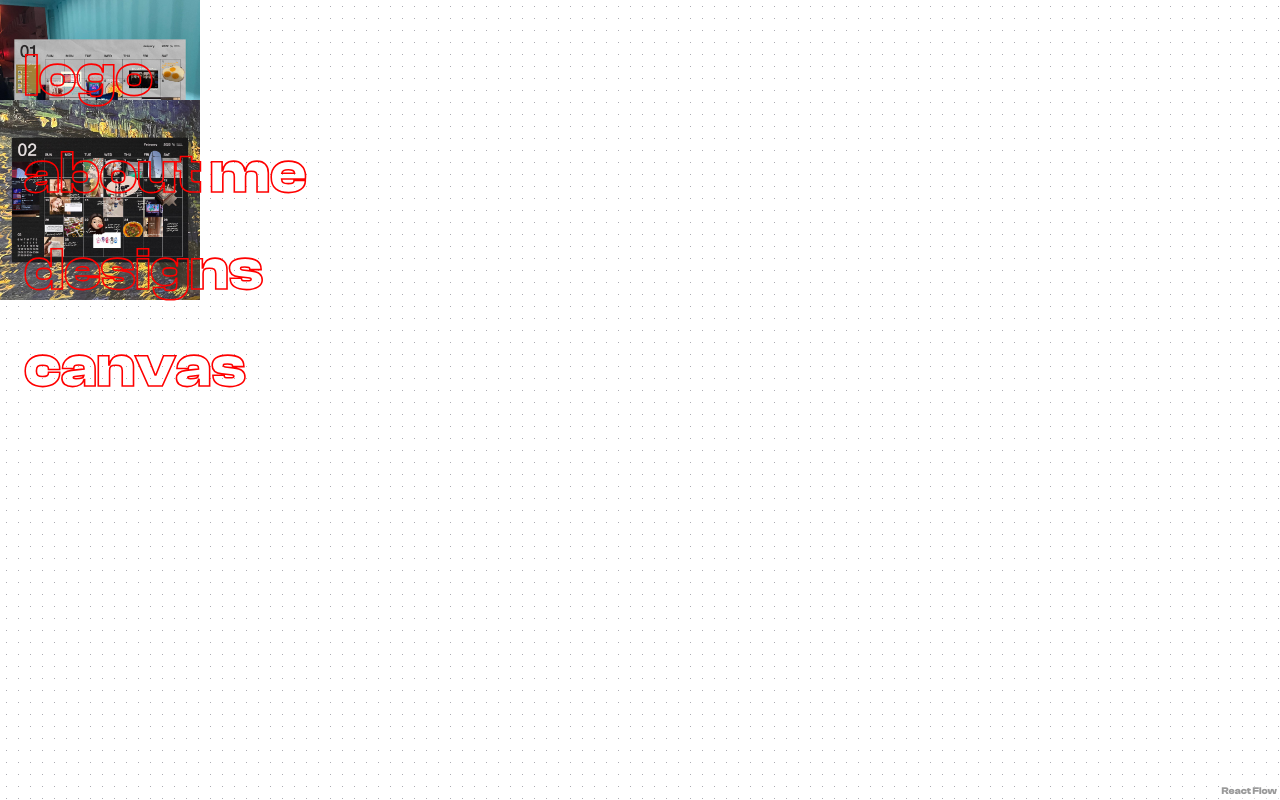
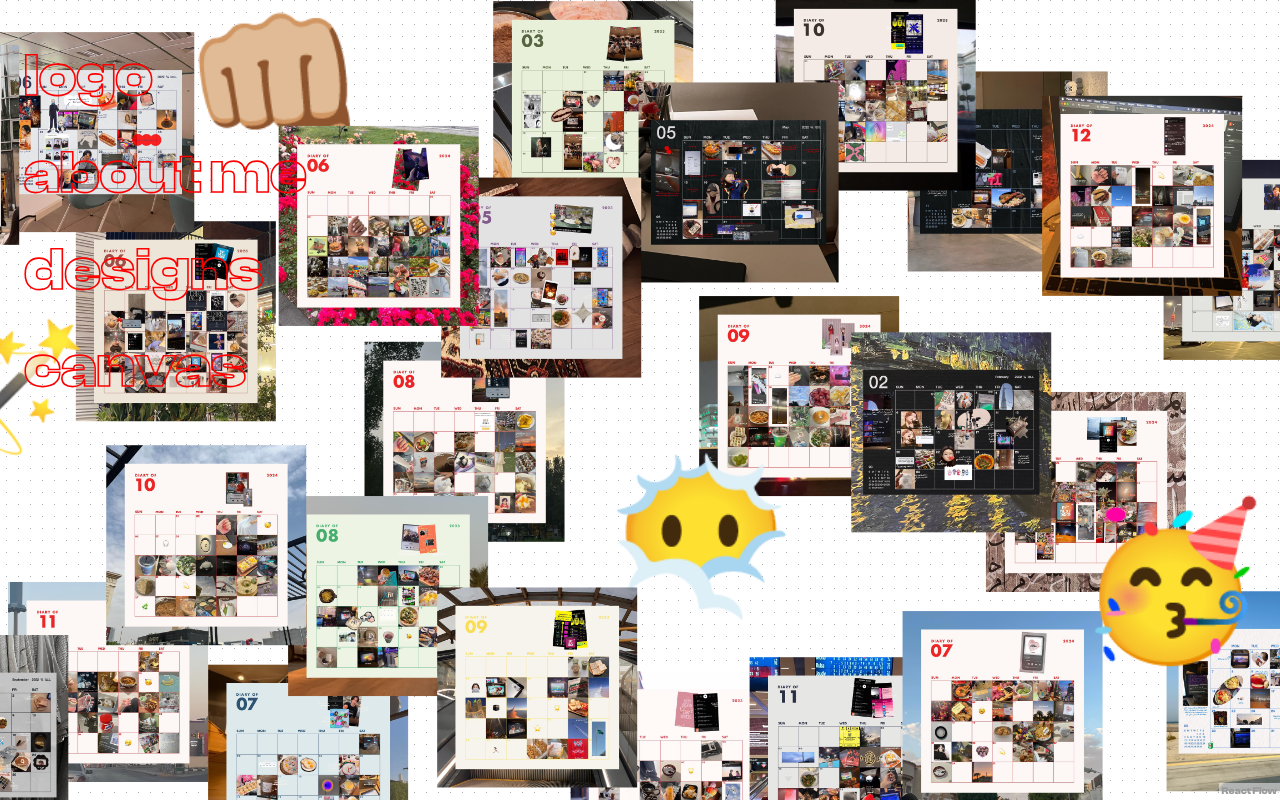
Before and after one commit to Ruba494/red-cube-factory, a React (Vite) app: page / in a window 1280 px wide. Both pictures are taken after a click on the item "canvas". Built offline with nearby package versions, Linux system fonts and the light colour scheme.

Commit message:
feat: set flow force layout

```diff
--- a/package.json
+++ b/package.json
@@ -12,6 +12,7 @@
   "dependencies": {
     "@gsap/react": "^2.1.1",
     "@xyflow/react": "^12.4.2",
+    "d3-force": "^3.0.0",
     "gsap": "^3.12.5",
     "lodash": "^4.17.21",
     "motion": "^11.15.0",
@@ -23,6 +24,8 @@
   },
   "devDependencies": {
     "@eslint/js": "^9.17.0",
+    "@types/d3-force": "^3.0.10",
+    "@types/lodash": "^4.17.15",
     "@types/react": "^18.3.18",
     "@types/react-dom": "^18.3.5",
     "@vitejs/plugin-react": "^4.3.4",
--- /dev/null
+++ b/src/components/canvasComponents/emojiNode.tsx
@@ -0,0 +1,14 @@
+import {motion} from "motion/react";
+
+export const EmojiNode = ({ data }) => {
+    return (
+        <div className="text-updater-node">
+            <motion.div
+                whileTap={{ scale: 0.9 }}
+                style={{ width: '200px', height: 'auto', fontSize:'150px'}}
+            >
+                {data?.emoji}
+            </motion.div>
+        </div>
+    );
+}
--- a/src/components/canvasComponents/imageNode.tsx
+++ b/src/components/canvasComponents/imageNode.tsx
@@ -1,21 +1,15 @@
-import { useCallback } from 'react';
 import {motion} from "motion/react";
 
-export const ImageNode = ({ data, isConnectable }) => {
-    const onChange = useCallback((evt) => {
-        console.log(evt.target.value);
-    }, []);
-    const {imageSrc}=data
+export const ImageNode = ({ data }) => {
     return (
         <div className="text-updater-node">
-
             <motion.div
-                // whileHover={{
-                //     scale: 1.1,
-                //     transition: { duration: 0.5 },
-                // }}
-                // whileTap={{ scale: 0.9 }}
-                className={'image'}><img src={imageSrc} alt="Image"  style={{ width: '200px', height: 'auto' }} /></motion.div>
+                whileHover={{
+                    scale: 1.3,
+                    transition: { duration: 1 },
+                }}
+                whileTap={{ scale: 0.9 }}
+                className={'image'}><img src={data?.imageSrc} alt="Image"  style={{ width: '200px', height: 'auto' }} /></motion.div>
         </div>
     );
 }
--- a/src/pages/aboutMe.tsx
+++ b/src/pages/aboutMe.tsx
@@ -1,5 +1,5 @@
 import { motion } from "motion/react"
-import RubaImage from "../assets/images/ruba.png"
+import RubaImage from "../../public/ruba.png"
 
 const floatVariants = {
     animate: {
--- a/src/pages/canvas.tsx
+++ b/src/pages/canvas.tsx
@@ -1,15 +1,55 @@
-import {Background, ReactFlow} from '@xyflow/react';
+import {
+  Background,
+  ReactFlow,
+  ReactFlowProvider, useEdgesState,
+  useNodesState,
+} from '@xyflow/react';
 import '@xyflow/react/dist/style.css';
 import {initialEdges, initialNodes} from "./constants.ts";
 import {ImageNode} from "../components/canvasComponents/imageNode.tsx";
+import { useEffect } from "react";
+import {useLayoutedElements} from "../utils/useLayoutedElements.ts";
+import {EmojiNode} from "../components/canvasComponents/emojiNode.tsx";
 
-const nodeTypes = { ImageNode: ImageNode };
+const nodeTypes = {
+  ImageNode: ImageNode,
+  EmojiNode:EmojiNode
+};
+export const Canvas = () => {
+  return <ReactFlowProvider>
+    <div style={{ width: '100vw', height: '100vh' }}>
+      <Flow/>
+    </div>
+  </ReactFlowProvider>
 
-export const Canvas = () => {
+}
 
-  return <div style={{ width: '100vw', height: '100vh' }}>
-    <ReactFlow nodes={initialNodes} edges={initialEdges} nodeTypes={nodeTypes} >
-      <Background variant="dots" gap={12} size={1} />
-    </ReactFlow>
-  </div>
+
+
+const Flow = () => {
+  const [nodes, , onNodesChange] = useNodesState(initialNodes);
+  const [edges, , onEdgesChange] = useEdgesState(initialEdges);
+  const [initialized, { toggle, isRunning }, dragEvents] =
+      useLayoutedElements();
+
+  useEffect(() => {
+    if(initialized&& !isRunning()) {
+      toggle()
+    }else {
+      console.log(nodes)
+    }
+  }, [initialized]);
+
+  return   <ReactFlow nodes={nodes??[]} edges={edges} nodeTypes={nodeTypes}
+                      onNodesChange={onNodesChange}
+                      onEdgesChange={onEdgesChange}
+                      onNodeDragStart={dragEvents.start}
+                      onNodeDrag={dragEvents.drag}
+                      onNodeDragStop={dragEvents.stop}
+                      fitView={true}
+                      zoomOnScroll
+                      zoomOnPinch
+                      panOnDrag>
+    <Background variant="dots" gap={12} size={1} />
+  </ReactFlow>
 }
--- a/src/pages/constants.ts
+++ b/src/pages/constants.ts
@@ -1,5 +1,6 @@
 import {IImageInfo} from "../components/imageCard.tsx";
 import {Quote} from "../components/GalleryComponents/quote.tsx";
+import * as _ from 'lodash';
 
 
 export const COMPONENTS: IImageInfo[] = [
@@ -81,7 +82,8 @@ export const IMAGES: IImageInfo[] = [
         type: 'image',
         imageSrc: "/posts/202206.jpg"
 
-    }, {
+    },
+    {
         type: 'image',
         imageSrc: "/posts/202207.jpg"
 
@@ -204,28 +206,48 @@ export const IMAGES: IImageInfo[] = [
         type: 'image',
         imageSrc: "/posts/202412.jpg"
     },
-    ...COMPONENTS
+    {
+        type: 'image',
+        imageSrc: "/ruba.png"
+    },
+
 ]
 
+let maxX=1000
+let size=200
 
 
-
-export const initialNodes = [
-    {
-        id: '1',
-        position: { x: 0, y: 0 },
+const IMAGES_NODES=IMAGES.map((image,index)=>{
+    return {
+        id: `image${index}`,
+        position: {
+            x: 0,
+            y: 0,
+        },
         type:'ImageNode',
         data: {
-        imageSrc: "/posts/202201.jpg",
-        label: '1' }
-    },
-    {
-        id: '2',
-        position: { x: 0, y: 100 },
-        type:'ImageNode',
+            imageSrc: image.imageSrc,
+        }
+    }
+})
+
+const EMOJI_NODES=['🥳','👊🏼','🪄','😶‍🌫️','🐮'].map((emoji,index)=>{
+    return {
+        id: `emoji${index}`,
+        position: {
+            x: 0,
+            y: 0,
+        },
+        type:'EmojiNode',
         data: {
-        imageSrc: "/posts/202202.jpg",
-            label: '2',
-        } },
-];
+            emoji:emoji
+        }
+    }
+})
+
+const NODES= _.shuffle([
+    ..._.shuffle(IMAGES_NODES),
+    ..._.shuffle(EMOJI_NODES),
+])
+export const initialNodes = [...NODES];
 export const initialEdges = [];
--- /dev/null
+++ b/src/utils/useLayoutedElements.ts
@@ -0,0 +1,113 @@
+import { useNodesInitialized, useReactFlow, } from "@xyflow/react";
+import { useMemo, useRef} from "react";
+import { forceCollide, forceLink, forceManyBody, forceSimulation, forceX, forceY } from "d3-force";
+
+const simulation = forceSimulation()
+    .force("charge", forceManyBody().strength(-1000))
+    .force("x", forceX().x(0).strength(0.05))
+    .force("y", forceY().y(0).strength(0.1))
+    .force("collide", forceCollide)
+    .alphaTarget(0.2)
+    .stop();
+
+export const useLayoutedElements = () => {
+    const { getNodes, setNodes, getEdges,setViewport } = useReactFlow();
+    const { innerWidth: width, innerHeight: height } = window;
+
+    const initialized = useNodesInitialized();
+
+    const draggingNodeRef = useRef(null);
+    const centered = useRef(false);
+    const randomized = useRef(false); // Prevent multiple randomizations
+
+    const dragEvents = useMemo(
+        () => ({
+            start: (_event, node) => (draggingNodeRef.current = node),
+            drag: (_event, node) => (draggingNodeRef.current = node),
+            stop: () => (draggingNodeRef.current = null),
+        }),
+        []
+    );
+
+    const randomizePositions = (nodes) => {
+        if (randomized.current) return nodes; // Ensure it runs only once per refresh
+
+        let reorderedNodes= nodes.map((node) => ({
+            ...node,
+            position: {
+                x: Math.random() * width - width / 2, // Spread nodes randomly across viewport
+                y: Math.random() * height - height / 2,
+            },
+            hidden:false
+        }))
+        console.log('reorderedNodes',reorderedNodes)
+        return reorderedNodes;
+    };
+    const centerNodes = (nodes) => {
+        if (!nodes.length || centered.current) return;
+        // Set viewport to center nodes in the middle of the screen
+        setViewport({ x:  width / 2 - 100, y:  height / 2 - 70, zoom: 1 });
+
+        centered.current = true; // Prevent multiple calls
+    };
+
+    return useMemo(() => {
+        let nodes = randomizePositions(getNodes())
+        let edges = getEdges();
+        let running = false;
+
+        if (!initialized || nodes.length === 0) return [false, {}, dragEvents];
+
+        simulation.nodes(nodes).force(
+            "link",
+            forceLink(edges)
+                .id((d) => d.id)
+                .strength(0.05)
+                .distance(100)
+        );
+
+        const tick = () => {
+            getNodes().forEach((node, i) => {
+                const dragging = draggingNodeRef.current?.id === node.id;
+
+                if (dragging) {
+                    nodes[i].fx = draggingNodeRef.current.position.x;
+                    nodes[i].fy = draggingNodeRef.current.position.y;
+                } else {
+                    delete nodes[i].fx;
+                    delete nodes[i].fy;
+                }
+            });
+
+            simulation.tick();
+            setNodes((prevNodes) =>
+                prevNodes.map((node) => {
+                    const updatedNode = nodes.find((n) => n.id === node.id);
+                    return updatedNode
+                        ? { ...node, position: { x: updatedNode.x, y: updatedNode.y } }
+                        : node;
+                })
+            );
+
+            centerNodes(nodes)
+            if (running) window.requestAnimationFrame(tick);
+        };
+
+        const toggle = () => {
+            if (!running) {
+                getNodes().forEach((node, index) => {
+                    let simNode = nodes[index];
+                    Object.assign(simNode, node);
+                    simNode.x = node.position.x;
+                    simNode.y = node.position.y;
+                });
+            }
+            running = !running;
+            if (running) window.requestAnimationFrame(tick);
+        };
+
+        const isRunning = () => running;
+        randomized.current = true; // Mark nodes as randomized
+        return [true, { toggle, isRunning }, dragEvents];
+    }, [initialized, dragEvents, getNodes, getEdges, setNodes]);
+};
```
Also changed, not shown: public/ruba.png (renamed from src/assets/images/ruba.png), 1 other file (tests, documents, lock files or other folders).
